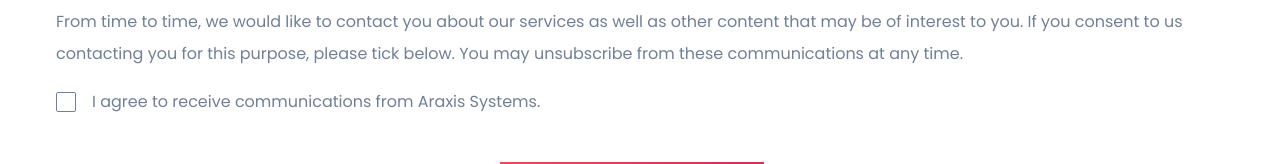
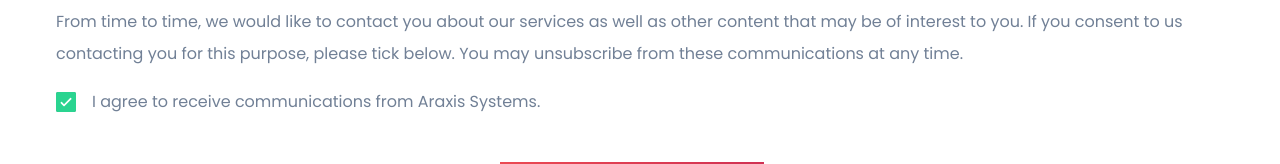
Before and after one commit to Arish-Shah/araxis, a Next.js app: page /for-recruiters in a window 1280 px wide. Both pictures are taken after a click on the element "I agree to receive communications from Araxis Systems.". Shown: the part 2763-2927 px from the top of the page. Built offline with nearby package versions, Linux system fonts and the light colour scheme.

Commit message:
change checkbox css

```diff
--- a/components/for-recruiters/form.tsx
+++ b/components/for-recruiters/form.tsx
@@ -188,18 +188,18 @@
             onClick={() => setChecked((checked) => !checked)}
             className="text-left flex items-center text-gray-600 pt-5 text-sm lg:text-base"
           >
-            {checked ? (
+            <span
+              className="rounded-sm shadow-inner cursor-pointer"
+              style={{ boxShadow: 'inset 0 0 0 1px var(--gray-600)' }}
+            >
               <img
                 src="/form/check-green.svg"
-                className="h-5 w-5 select-none"
+                className={`select-none w-5 ${
+                  checked ? 'opacity-0' : 'opacity-100'
+                }`}
                 draggable={false}
               />
-            ) : (
-              <div
-                className="border-solid rounded-sm border border-gray-600"
-                style={{ height: '20px', width: '20px' }}
-              ></div>
-            )}
+            </span>
             <p className="cursor-default ml-4">
               I agree to receive communications from Araxis Systems.
             </p>
--- a/components/for-seekers/register-form.tsx
+++ b/components/for-seekers/register-form.tsx
@@ -173,8 +173,8 @@
           className="text-left flex items-center text-gray-600 pt-5 text-sm lg:text-base"
         >
           <span
-            className="rounded-sm shadow-inner"
-            style={{ boxShadow: 'inset 0 0 0 2px var(--gray-300)' }}
+            className="rounded-sm shadow-inner cursor-pointer"
+            style={{ boxShadow: 'inset 0 0 0 1px var(--gray-600)' }}
           >
             <img
               src="/form/check-green.svg"
@@ -184,7 +184,7 @@
               draggable={false}
             />
           </span>
-          <p className="cursor-default cursor-pointer ml-4">
+          <p className="cursor-default ml-4">
             I agree to receive communications from Araxis Systems.
           </p>
         </div>
--- a/styles/index.css
+++ b/styles/index.css
@@ -22,7 +22,7 @@
   --instagram: #fff;
   --linkedin: #007ba9;
 
-  --gray-300: #e2e8f0;
+  --gray-600: #718096;
 }
 
 * {
```
